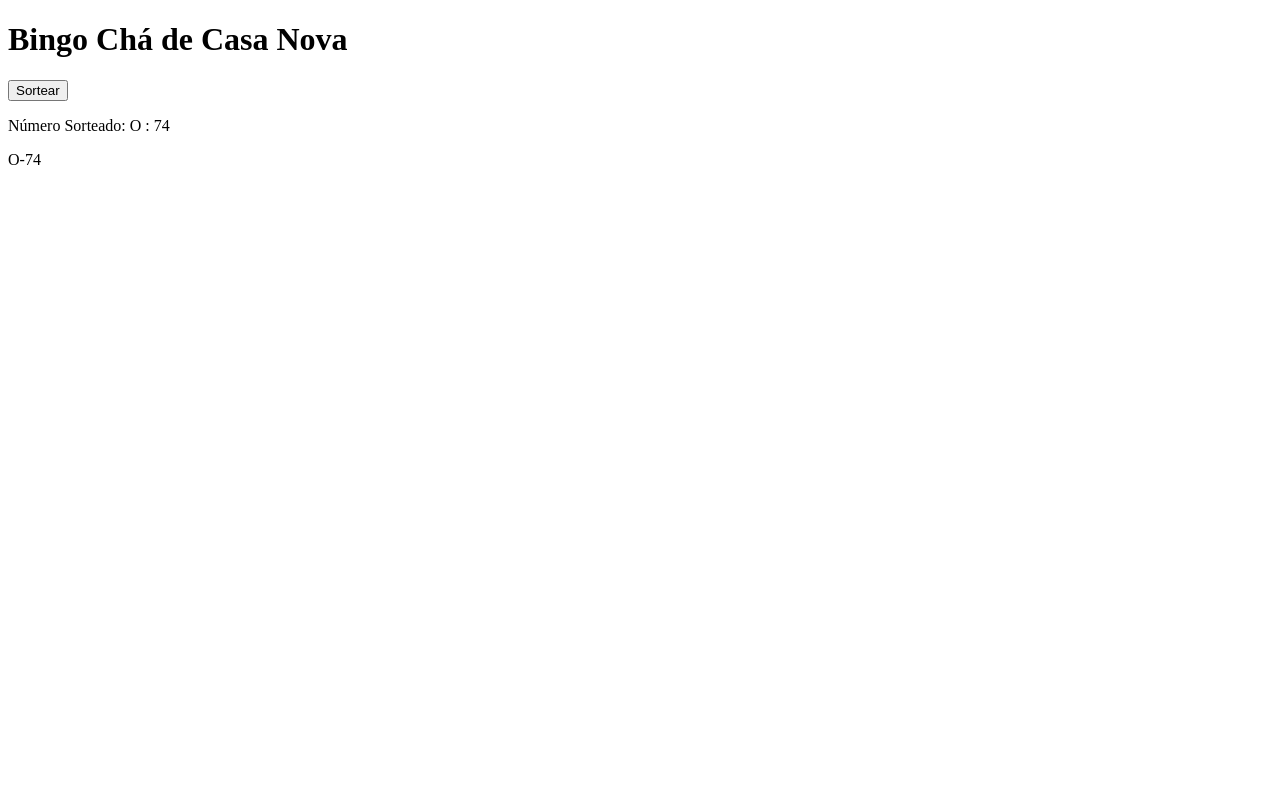
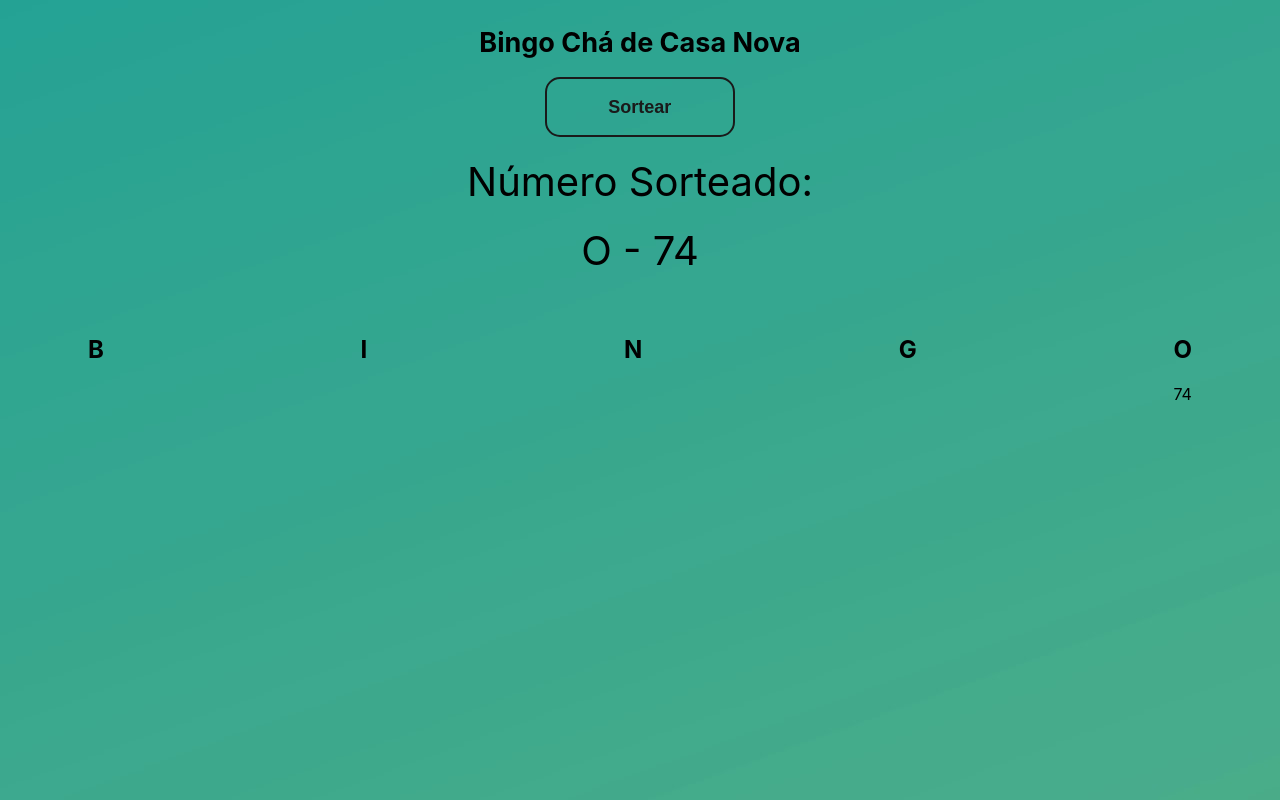
Before and after one commit to nathaliaspinula/bingo, a plain HTML site: page index.html in a window 1280 px wide. Both pictures are taken after a click on the button "Sortear". Drawn offline with Linux system fonts and the light colour scheme.

Commit message:
New function "carregarLista" and initial CSS

```diff
--- a/index.html
+++ b/index.html
@@ -6,11 +6,14 @@
   <meta name="viewport" content="width=device-width, initial-scale=1.0">
   <title>Document</title>
   <script defer src="index.js"></script>
+  <link rel="stylesheet" href="styles.css">
 </head>
 <body>
-  <h1>Bingo Chá de Casa Nova</h1>
+  <div class="header">
+    <h1 id="headerText">Bingo Chá de Casa Nova</h1>
 
-  <button onclick="sortear()">Sortear</button>
+    <button class="buttonSort" onclick="sortear()">Sortear</button>
+  </div>
   <div id="sortedNumber"></div>
   <div id="allSortedNumbers"></div>
 </body>
--- a/index.js
+++ b/index.js
@@ -55,16 +55,28 @@ const sortear = () => {
 
     sortedNumbers.push({ column, choosedNumber });
 
-    let html = `<p>Número Sorteado: ${column} : ${choosedNumber}</p>`;
+    let html = `<p>Número Sorteado:</p> <p>${column} - ${choosedNumber}</p>`;
 
-    const orderd = sortedNumbers.sort((a, b) => a.choosedNumber - b.choosedNumber);
-
-    orderd.map(n => {
-      html += `<p>${n.column}-${n.choosedNumber}</p>`;
-    })
+    carregarLista()
 
     divSortedNumber.innerHTML = html;
   } else {
     divSortedNumber.innerHTML = `Não há números para serem sorteados.`;
   }
 }
+
+const carregarLista = () => {
+  let html = ""
+  columnsDefinitions.map(i => {
+    const coluna = i.column;
+    const numerosParaColuna = sortedNumbers.filter(item => item.column === coluna).sort((a, b) => a.choosedNumber - b.choosedNumber);
+    html += "<div class='items'>";
+    html += `<h2 id="${coluna}">${coluna}</h2>`
+    numerosParaColuna.map(a => {
+      html += `<p id="${a.choosedNumber}">${a.choosedNumber}</p>`
+    })
+    html += "</div>";
+  })
+  divAllSortedNumber.innerHTML = html
+
+}
--- /dev/null
+++ b/styles.css
@@ -0,0 +1,78 @@
+body {
+    background-image: url("sincerely-media-UWdTDa1Z9DM-unsplash.jpg");
+    font-family: Roobert,-apple-system,BlinkMacSystemFont,"Segoe UI",Helvetica,Arial,sans-serif,"Apple Color Emoji","Segoe UI Emoji","Segoe UI Symbol";
+}
+
+.header {
+    display: flex;
+    flex-direction: column;
+    align-items: center;
+}
+
+#headerText {
+    text-align: center;
+    font-size: 27px;
+}
+
+.buttonSort {
+    appearance: none;
+    background-color: transparent;
+    border: 2px solid #1A1A1A;
+    border-radius: 15px;
+    box-sizing: border-box;
+    color: #1A1A1A;
+    cursor: pointer;
+    display: inline-block;
+    font-size: 18px;
+    font-weight: 900;
+    line-height: normal;
+    margin: 0;
+    min-height: 60px;
+    min-width: 0;
+    outline: none;
+    padding: 16px 24px;
+    text-align: center;
+    text-decoration: none;
+    transition: all 300ms cubic-bezier(.23, 1, 0.32, 1);
+    -webkit-user-select: none;
+    touch-action: manipulation;
+    width: 15%;
+    will-change: transform;
+}
+
+.buttonSort:disabled {
+    pointer-events: none;
+}
+
+.buttonSort:hover {
+    color: #fff;
+    background-color: #1A1A1A;
+    box-shadow: rgba(0, 0, 0, 0.25) 0 8px 15px;
+    transform: translateY(-2px);
+}
+
+.buttonSort:active {
+    box-shadow: none;
+    transform: translateY(0);
+}
+
+#sortedNumber {
+    font-size: 40px;
+    display: flex;
+    align-items: center;
+    justify-content: center;
+    margin-top: 20px;
+    margin-bottom: 20px;
+    flex-direction: column;
+}
+
+#sortedNumber p {
+    margin-top: 0;
+    margin-bottom: 20px;
+}
+
+#allSortedNumbers {
+    display: flex;
+    justify-content: space-between;
+    margin: 20px 80px 0px 80px;
+}
```
Also changed, not shown: sincerely-media-UWdTDa1Z9DM-unsplash.jpg (added).
